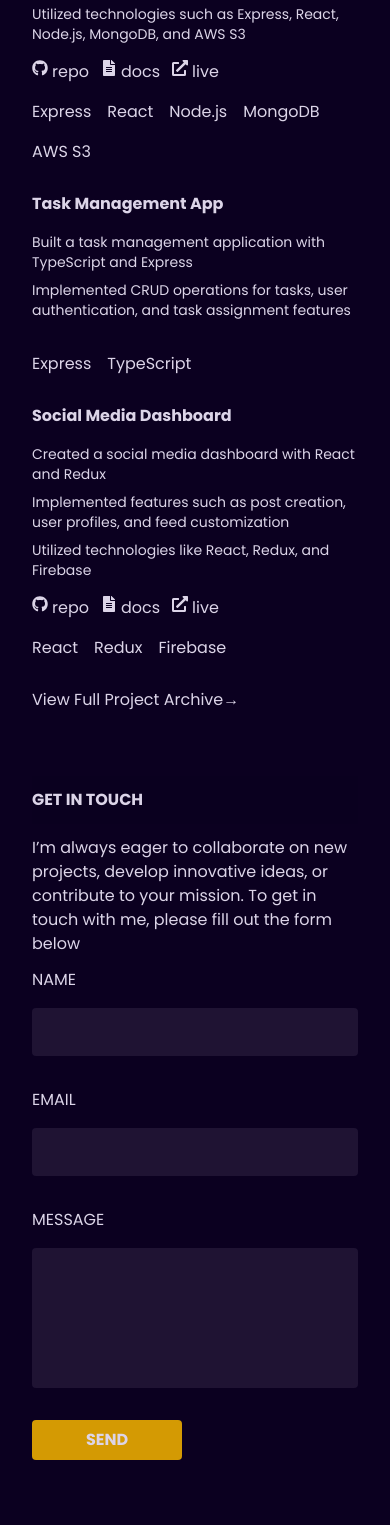
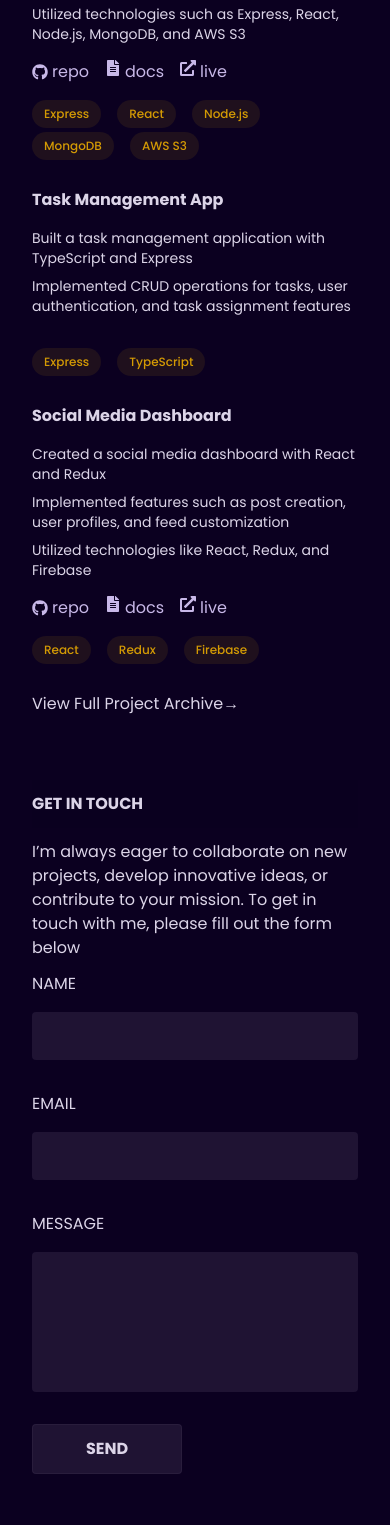
Before and after one commit to sm0483/portfolio-2, a Next.js app: page / in a window 390 px wide. Shown: the part 1700-3225 px from the top of the page. Built offline with nearby package versions, Linux system fonts and the light colour scheme.

Commit message:
feat:update css

```diff
--- a/src/app/globals.css
+++ b/src/app/globals.css
@@ -74,7 +74,7 @@ body {
 
 .glass {
     @apply lg:rounded lg:bg-opacity-75 lg:p-3 lg:py-7;
-    @apply lg:hover:px-6 lg:hover:backdrop-blur-md;
+    @apply lg:hover:pl-6 lg:hover:backdrop-blur-md;
     @apply hover:ring-offset-[0.25px] hover:ring-offset-white lg:ring-0 lg:ring-offset-0 lg:ring-offset-black lg:hover:ring-opacity-5;
     @apply lg:hover:bg-white lg:hover:bg-opacity-5;
     @apply md:rounded-lg lg:transition-all lg:duration-500 lg:ease-out lg:hover:shadow-lg;
--- a/src/components/header/social.tsx
+++ b/src/components/header/social.tsx
@@ -2,7 +2,7 @@ import { FaGithub, FaLinkedin, FaTwitter } from 'react-icons/fa'
 
 const Social = () => {
     return (
-        <div className="mt-6 flex gap-6 text-white lg:mt-60">
+        <div className="mt-6 flex gap-6 text-white lg:mt-44">
             <a
                 href="https://github.com/your-github-profile"
                 aria-label="github"
--- a/src/components/links/link.tsx
+++ b/src/components/links/link.tsx
@@ -4,17 +4,20 @@ import { FaGithub, FaFileAlt, FaExternalLinkAlt } from 'react-icons/fa'
 const Links = ({ github, docs, live }: LinksType) => {
     return (
         <>
-            <ul className="flex flex-wrap  gap-3">
+            <ul className="flex flex-wrap  gap-4 text-blue">
                 {github && (
-                    <li className="flex">
-                        <a href={github} className="">
+                    <li className="flex hover:underline">
+                        <a
+                            href={github}
+                            className="flex items-center  "
+                        >
                             <FaGithub className="mr-1" />
                         </a>
                         <div> repo</div>
                     </li>
                 )}
                 {docs && (
-                    <li className="flex">
+                    <li className="flex hover:underline">
                         <a href={docs} className="">
                             <FaFileAlt className="mr-1" />
                         </a>
@@ -22,7 +25,7 @@ const Links = ({ github, docs, live }: LinksType) => {
                     </li>
                 )}
                 {live && (
-                    <li className="flex">
+                    <li className="flex hover:underline">
                         <a href={live} className="">
                             <FaExternalLinkAlt className="mr-1" />
                         </a>
--- a/src/components/main/contact.tsx
+++ b/src/components/main/contact.tsx
@@ -4,7 +4,7 @@ const Contact = () => {
     const { ref4 } = useNavContext()
     return (
         <section ref={ref4} data-id="section4" id="contact">
-            <div className="container space-y-3 text-white lg:space-y-4">
+            <div className="container space-y-3 text-white lg:space-y-4 ">
                 <h2 className="sm-head font-bold uppercase">Get in Touch</h2>
                 <p className="min-w-md">
                     I’m always eager to collaborate on new projects, develop
@@ -12,7 +12,7 @@ const Contact = () => {
                     touch with me, please fill out the form below
                 </p>
                 <form
-                    className=" min-w-md space-y-8 uppercase "
+                    className=" min-w-md space-y-8 uppercase  "
                     autoComplete="off"
                 >
                     <div className="flex flex-col space-y-4">
@@ -22,8 +22,10 @@ const Contact = () => {
                         <input
                             type="text"
                             id="name"
-                            className="min-h-[40px] rounded border-none
-                             bg-black_grey p-3 outline-none"
+                            className="min-h-[40px] rounded border-none bg-black_grey p-3 outline-none
+                            hover:ring-offset-[0.25px] hover:ring-offset-white md:rounded-lg lg:ring-0
+                             lg:ring-offset-0 lg:ring-offset-black
+                             lg:transition-all lg:duration-500 lg:ease-out lg:hover:shadow-lg lg:hover:ring-opacity-5"
                         />
                     </div>
                     <div className="flex flex-col space-y-4">
@@ -33,7 +35,11 @@ const Contact = () => {
                         <input
                             type="email"
                             id="email"
-                            className="min-h-[40px] rounded border-none bg-black_grey p-3 outline-none"
+                            className=" min-h-[40px] rounded border-none bg-black_grey p-3 outline-none
+                            hover:ring-offset-[0.25px] hover:ring-offset-white md:rounded-lg lg:ring-0
+                             lg:ring-offset-0 lg:ring-offset-black
+                             lg:transition-all lg:duration-500 lg:ease-out lg:hover:shadow-lg lg:hover:ring-opacity-5
+                            "
                         />
                     </div>
                     <div className="flex flex-col space-y-4 ">
@@ -43,14 +49,23 @@ const Contact = () => {
                         <textarea
                             id="message"
                             rows={4}
-                            className="min-h-[140px] resize-none rounded border-none bg-black_grey p-3 outline-none"
+                            className="glass min-h-[140px] resize-none rounded border-none bg-black_grey p-3 outline-none"
                         ></textarea>
                     </div>
                     <div className="">
                         <button
                             type="submit"
-                            className="min-h-[40px]
-                             min-w-[150px] rounded bg-red font-bold uppercase"
+                            className=" flex
+                             min-h-[50px] min-w-[150px] items-center
+                             justify-center rounded border-[0.1px] border-white border-opacity-5 bg-black_grey
+                             font-bold
+                             uppercase
+                              ring-offset-[0.25px]
+                              ring-offset-white transition-all duration-300
+                              ease-out hover:border-opacity-20
+                              hover:bg-black hover:pl-4 lg:ring-opacity-5
+                              lg:ring-offset-0
+                             "
                         >
                             Send
                         </button>
--- a/src/components/project/project.tsx
+++ b/src/components/project/project.tsx
@@ -17,7 +17,7 @@ const Project = ({
                 ))}
             </ul>
             <Links {...LinkProps} />
-            <ul className=" flex flex-wrap gap-4">
+            <ul className=" flex flex-wrap gap-1">
                 {technologies.map((technology, index) => (
                     <li key={index} className="m-0">
                         <Tech technology={technology} />
--- a/src/components/tech/tech.tsx
+++ b/src/components/tech/tech.tsx
@@ -1,7 +1,16 @@
 import { TechType } from '#/types/tech.div'
 
 const Tech = ({ technology }: TechType) => {
-    return <div className="">{technology}</div>
+    return (
+        <div
+            className="mr-3 flex
+    items-center
+   rounded-full bg-red/10 px-3
+ py-1 text-xs font-medium leading-5 text-red"
+        >
+            {technology}
+        </div>
+    )
 }
 
 export default Tech
--- a/src/layouts/footer/footer.tsx
+++ b/src/layouts/footer/footer.tsx
@@ -24,7 +24,7 @@ const Footer = () => {
                         Tailwind CSS
                     </a>
                 </p>
-                <p className="mt-1 max-w-sm  capitalize">
+                <p className="mt-1 max-w-sm  text-xs capitalize">
                     <a
                         href="https://brittanychiang.com/"
                         target="_blank"
--- a/tailwind.config.js
+++ b/tailwind.config.js
@@ -19,7 +19,7 @@ module.exports = {
             black: '#0b0020',
             grey: '#6C6F7F',
             white: '#F4EDFF',
-            blue: '#90b5f5ff',
+            blue: '#DECDFF',
             red: '#ebac00',
             black_grey: '#221636',
         },
```
